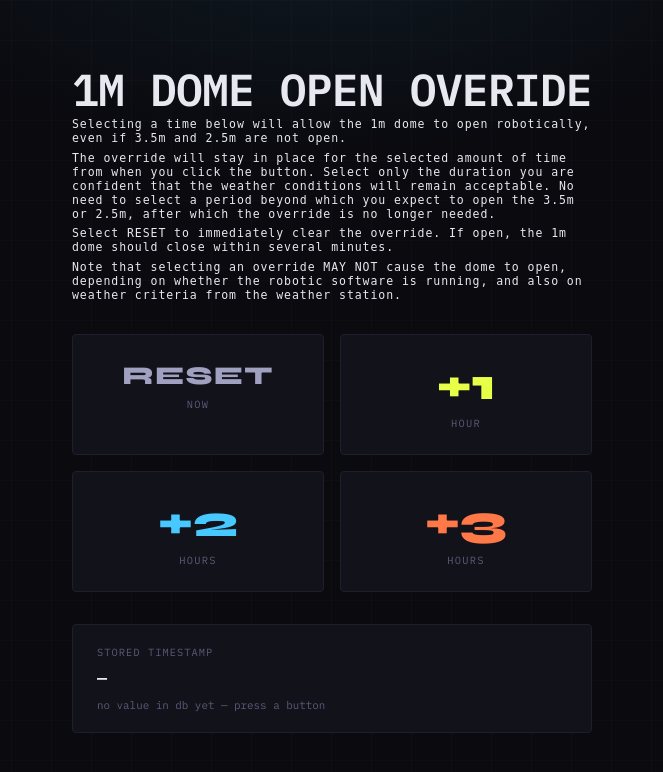
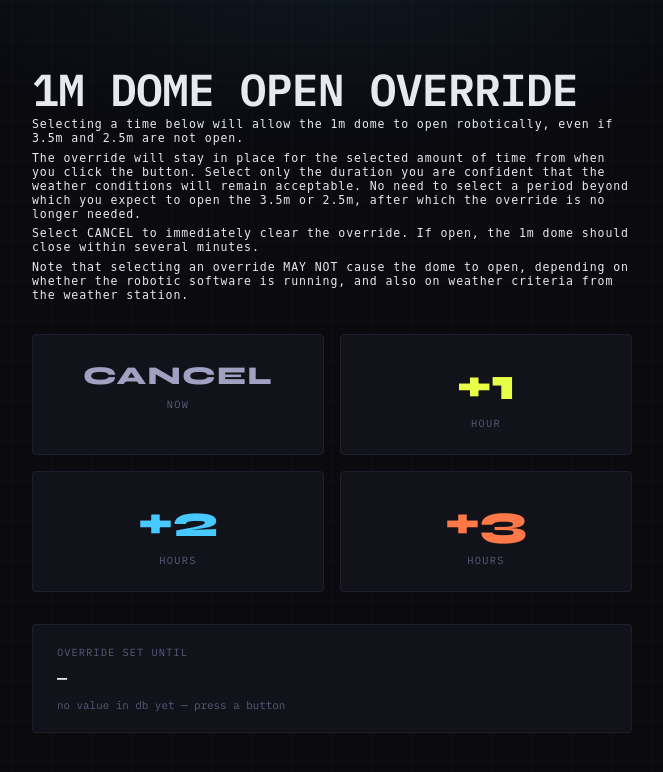
Before and after one commit to holtzmanjon/APOsong, a Flask app: page / in a window 1280 px wide. Shown: the top 772 px of the page, without its empty margins (308-971 px from the left). Run offline with Flask 3, Linux system fonts and the light colour scheme; data that the repository does not hold is empty; some libraries are stand-ins or nearby versions.

Commit message:
update text

```diff
--- a/webapp/templates/index.html
+++ b/webapp/templates/index.html
@@ -37,7 +37,7 @@
 
     .container {
       width: 100%;
-      max-width: 520px;
+      max-width: 600px;
       display: flex;
       flex-direction: column;
       gap: 2rem;
@@ -171,16 +171,16 @@
 <body>
 <div class="container">
   <header>
-	  <h2>1m dome open overide </h2>
+	  <h2>1m dome open override </h2>
 	  <p> Selecting a time below will allow the 1m dome to open robotically, even if 3.5m and 2.5m are not open.
 	  <p> The override will stay in place for the selected amount of time from when you click the button. Select only the duration you are confident that the weather conditions will remain acceptable. No need to select a period beyond which you expect to open the 3.5m or 2.5m, after which the override is no longer needed.
-	  <p> Select RESET to immediately clear the override. If open, the 1m dome should close within several minutes.
+	  <p> Select CANCEL to immediately clear the override. If open, the 1m dome should close within several minutes.
 	  <p> Note that selecting an override MAY NOT cause the dome to open, depending on whether the robotic software is running, and also on weather criteria from the weather station.
   </header>
 
   <div class="btn-grid">
     <button class="delay-btn" data-h="c" onclick="clearButton()">
-      <span class="hours">RESET</span>
+      <span class="hours">CANCEL</span>
       <span class="label">now</span>
     </button>
     <button class="delay-btn" data-h="1" onclick="pressButton(1)">
@@ -198,7 +198,7 @@
   </div>
 
   <div class="result-panel">
-    <div class="result-label">Stored timestamp</div>
+    <div class="result-label">Override set until</div>
     <div id="result-ts">—</div>
     <div id="status">loading current value…</div>
   </div>
```
